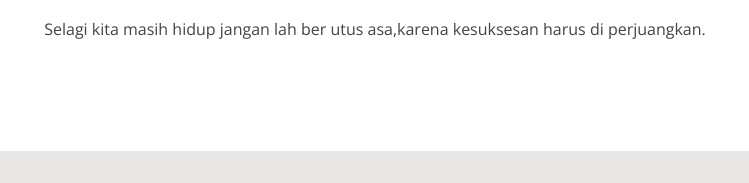
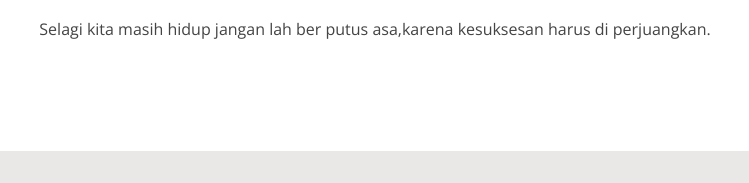
Before and after one commit to SAHRULPALAH05/SAHRULPALAH05-github.io, a plain HTML site: page about.html in a window 1280 px wide. Shown: the part 1561-1744 px from the top of the page, 265-1014 px from the left. Drawn offline with nearby package versions, Linux system fonts and the light colour scheme.

Commit message:
Update about.html

```diff
--- a/about.html
+++ b/about.html
@@ -191,7 +191,7 @@
 
         <div class="section-title">
           <h2>Moto hidup</h2>
-          <p>Selagi kita masih hidup jangan lah ber utus asa,karena kesuksesan harus di perjuangkan.</p>
+          <p>Selagi kita masih hidup jangan lah ber putus asa,karena kesuksesan harus di perjuangkan.</p>
         </div>
 
           </div>
```
